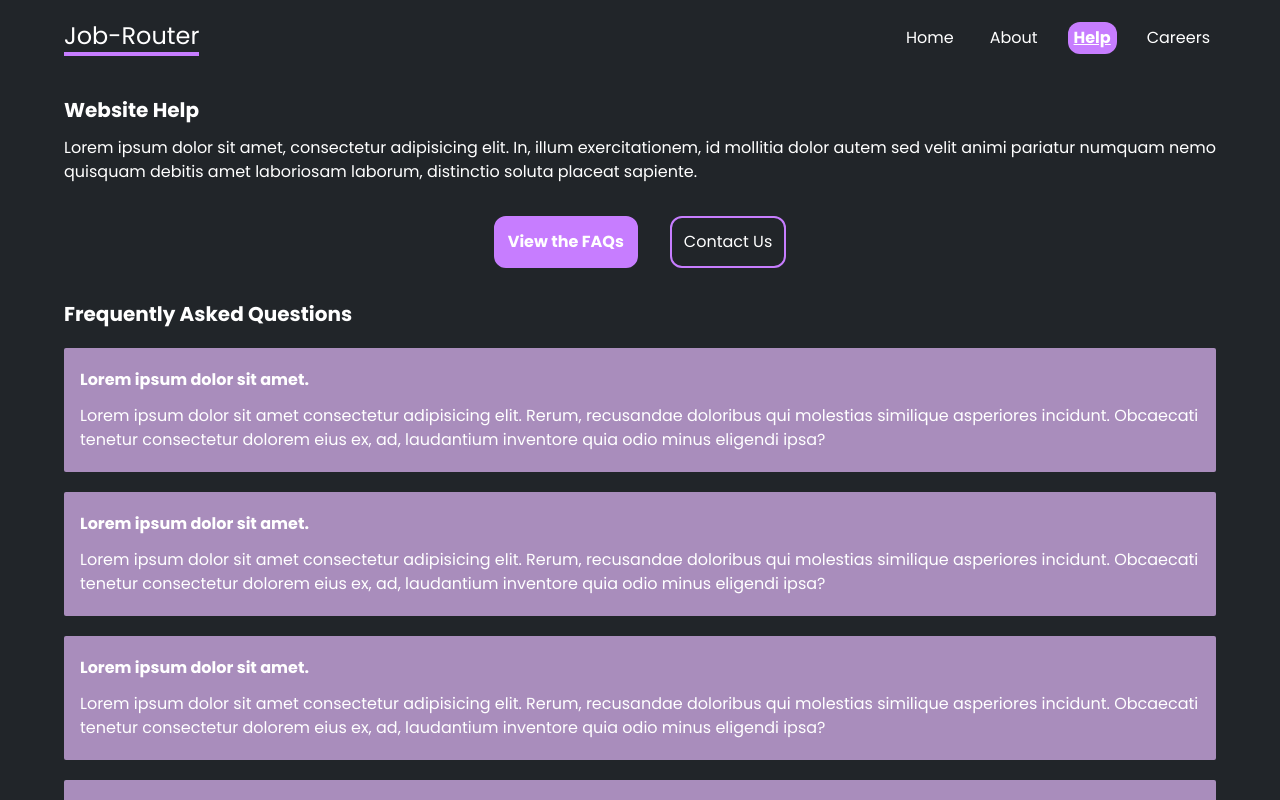
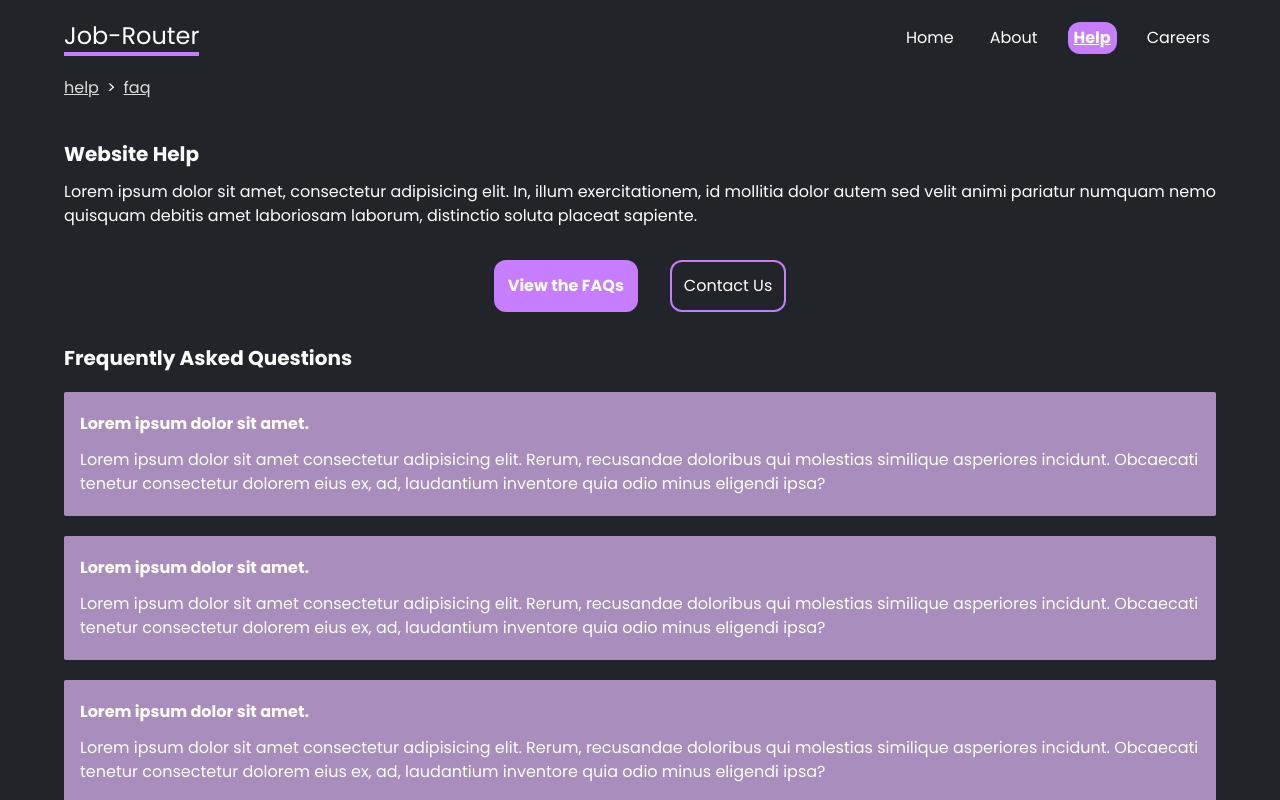
Before and after one commit to Khusro-S/Job-Router, a React (Vite) app: page /help/faq in a window 1280 px wide. Shown: the top 800 px of the page. Built offline with nearby package versions, Linux system fonts and the light colour scheme.

Commit message:
feat: Added breadcrumbs

```diff
--- /dev/null
+++ b/src/Components/Breadcrumbs.jsx
@@ -0,0 +1,18 @@
+import { Link, useLocation } from "react-router-dom";
+
+export default function Breadcrumbs() {
+  const location = useLocation();
+  let currentLink = "";
+  const crumbs = location.pathname
+    .split("/")
+    .filter((crumb) => crumb !== "")
+    .map((crumb) => {
+      currentLink += `/${crumb}`;
+      return (
+        <div className="crumb" key={crumb}>
+          <Link to={currentLink}>{crumb}</Link>
+        </div>
+      );
+    });
+  return <div className="breadcrumbs">{crumbs}</div>;
+}
--- a/src/index.css
+++ b/src/index.css
@@ -76,4 +76,16 @@
   .career-details {
     @apply cardBg py-2 px-4 rounded my-5
   }
+  .breadcrumbs{
+    @apply max-w-6xl my-5 mx-auto
+  }
+  .breadcrumbs > *{
+    @apply inline-block mr-2
+  }
+  .breadcrumbs .crumb{
+    @apply after:content-['>'] after:ml-2 last:after:hidden
+  }
+  .breadcrumbs .crumb a{
+    @apply text-[#ddd] underline hover:text-secondary
+  }
 }
--- a/src/layouts/RootLayout.jsx
+++ b/src/layouts/RootLayout.jsx
@@ -1,3 +1,4 @@
+import Breadcrumbs from "../Components/Breadcrumbs";
 import Navbar from "../Components/Navbars/Navbar";
 import { Outlet } from "react-router-dom";
 
@@ -6,6 +7,7 @@ export default function RootLayout() {
     <div className="root-layout">
       <header>
         <Navbar />
+        <Breadcrumbs />
       </header>
       <main>
         <Outlet />
```
